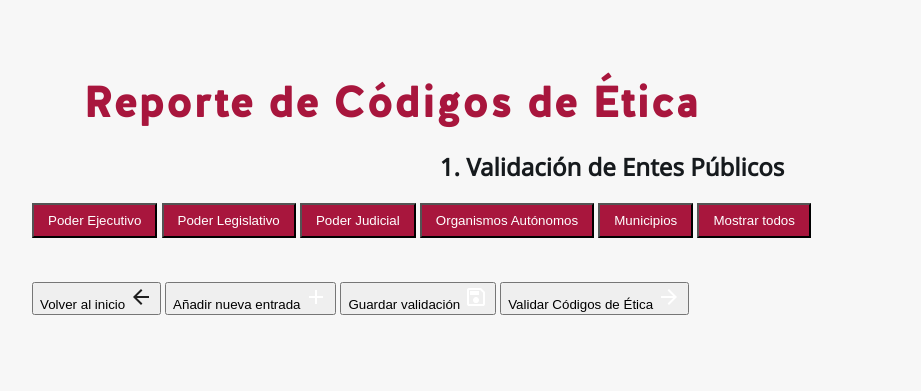
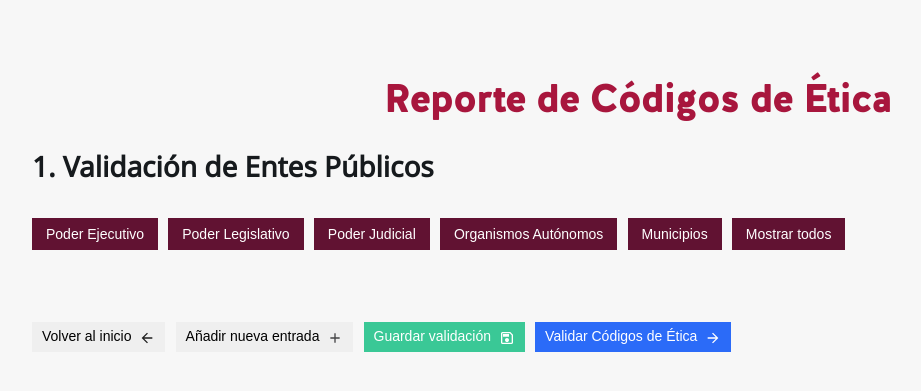
Before and after one commit to ArieBrito/reporte-codigos-etica, a Flask app: page /validar-instituciones in a window 1280 px wide. Shown: the top 391 px of the page, without its empty margins (28-949 px from the left). Run offline with Flask 3, Linux system fonts and the light colour scheme; the visitor is signed in with stand-in values (Sample User, id 1); data that the repository does not hold is empty.

Commit message:
Modificaciones de diseño para presentación

```diff
--- a/static/css/styles.css
+++ b/static/css/styles.css
@@ -4,78 +4,29 @@
 
 :root {
 
-    /* ===============================
-       COLORES INSTITUCIONALES
-    =============================== */
+    /* Colores institucionales */
+    --color-primary: #611232;
+    --color-primary-light: #7b173e;
+    --color-accent: #A8163D;
 
-    --color-primary: #A8163D;
-    --color-primary-dark: #5C2335;
-    --color-primary-soft: #C23A5C;
-
-    --color-secondary: #755472;
-    --color-secondary-soft: #8F6A8A;
-
-    /* ===============================
-       NEUTROS
-    =============================== */
-
-    --color-neutral-100: #ffffff;
-    --color-neutral-200: #f7f7f7;
-    --color-neutral-300: #E0E0E0; /* gray 88% */
-    --color-neutral-400: #cfcfcf;
-
-    /* ===============================
-       TEXTOS
-    =============================== */
+    --color-bg-main: #ffffff;
+    --color-bg-soft: #EBEBEB;
 
     --color-text-main: #161A1D;
-    --color-text-secondary: #3a3a3a;
-    --color-text-muted: #6b6b6b;
+    --color-text-secondary: #2d3436;
+    --color-text-muted: #444446;
 
-    /* ===============================
-       ESTADOS
-    =============================== */
+    --color-border-light: #ddd;
 
-    --color-success: #4F8A6A;
-    --color-success-soft: #E7F2EC;
-
-    --color-warning: #A57F2C;
-    --color-warning-soft: #F6EFD9;
-
-    --color-danger: #B42318;
-    --color-danger-soft: #FDECEA;
-
-    /* ===============================
-       FONDOS
-    =============================== */
-
-    --color-bg-main: var(--color-neutral-100);
-    --color-bg-soft: var(--color-neutral-200);
-
-    /* ===============================
-       BORDES
-    =============================== */
-
-    --color-border-light: var(--color-neutral-300);
-
-    /* ===============================
-       TIPOGRAFÍA
-    =============================== */
-
+    /* Tipografía */
     --font-heading: 'Patria', serif;
     --font-body: 'Noto', sans-serif;
 
-    /* ===============================
-       SOMBRAS
-    =============================== */
-
+    /* Sombras */
     --shadow-soft: 0 6px 18px rgba(0,0,0,0.06);
     --shadow-medium: 0 10px 24px rgba(0,0,0,0.12);
 
-    /* ===============================
-       TRANSICIONES
-    =============================== */
-
+    /* Transiciones */
     --transition-fast: 0.2s ease;
     --transition-medium: 0.25s ease;
 }
@@ -97,7 +48,7 @@
 }
 
 /* =====================================================
-   RESET
+   RESET BASE
 ===================================================== */
 
 * {
@@ -107,7 +58,7 @@
 body {
     margin: 0;
     font-family: var(--font-body);
-    background: var(--color-bg-main);
+    background-color: var(--color-bg-main);
     color: var(--color-text-secondary);
 }
 
@@ -116,7 +67,7 @@ body {
 ===================================================== */
 
 .header {
-
+    position: relative;
     width: 100%;
     padding: 20px 4vw;
 
@@ -124,14 +75,14 @@ body {
     justify-content: space-between;
     align-items: center;
 
-    background: white;
-    border-bottom: 1px solid var(--color-border-light);
+    background-color: white;
+    border-bottom: 1px solid #eee;
 
     z-index: 100;
 }
 
 .logo {
-    width: clamp(140px,40vw,200px);
+    width: clamp(140px, 40vw, 200px);
 }
 
 .header-actions {
@@ -151,17 +102,19 @@ body {
 ===================================================== */
 
 .hero {
-
     width: 100%;
     aspect-ratio: 16 / 6.5;
+    position: relative;
 
     background-image: url("/static/assets/logo/maqueta2.svg");
     background-size: cover;
     background-position: center;
+    background-repeat: no-repeat;
+
+    overflow: hidden;
 }
 
 .hero-content {
-
     position: absolute;
     inset: 0;
 
@@ -175,17 +128,16 @@ body {
 ===================================================== */
 
 h1 {
-
     font-family: var(--font-heading);
-    font-size: clamp(28px,3.5vw,72px);
+    font-size: clamp(28px, 3.5vw, 72px);
+    letter-spacing: -0.04em;
 
     margin: 4vh 0 0 4vw;
 
-    color: var(--color-primary);
+    color: var(--color-accent);
 }
 
 h2 {
-
     font-family: var(--font-body);
     font-weight: 600;
     text-align: center;
@@ -193,61 +145,47 @@ h2 {
 }
 
 h3 {
-
     font-family: var(--font-heading);
     text-align: center;
     color: var(--color-text-main);
 }
 
 h4 {
-
     font-family: var(--font-body);
-    color: var(--color-primary);
+    color: var(--color-accent);
 }
 
 /* =====================================================
-   BOTONES NAVEGACIÓN
+   BOTONES NAVEGACIÓN SUPERIOR
 ===================================================== */
 
 .buttons {
-
     display: flex;
     justify-content: center;
     gap: 40px;
-
     margin-top: 40px;
 }
 
 .btn {
-
     background: transparent;
     border: none;
-
     padding: 10px 18px;
     font-size: 20px;
-
     color: var(--color-text-muted);
-
     cursor: pointer;
-
     border-bottom: 2px solid transparent;
-
     transition: var(--transition-fast);
 }
 
 .btn:hover {
-
-    color: var(--color-primary);
+    color: black;
 }
 
 .btn.activo {
-
-    border-bottom: 2px solid var(--color-primary);
-    color: var(--color-primary);
+    border-bottom: 2px solid black;
 }
 
 .btn img {
-
     width: 16px;
     height: 16px;
 }
@@ -257,10 +195,8 @@ h4 {
 ===================================================== */
 
 .btn-login {
-
     padding: 8px 18px;
     border-radius: 6px;
-
     font-size: 14px;
     text-decoration: none;
 
@@ -271,350 +207,387 @@ h4 {
 }
 
 .btn-login:hover {
-
-    background: var(--color-primary-dark);
+    background: var(--color-primary-light);
 }
 
 .btn-login.secondary {
-
     background: transparent;
     border: 1px solid var(--color-primary);
     color: var(--color-primary);
 }
 
 .btn-login.secondary:hover {
-
     background: var(--color-primary);
     color: white;
 }
 
 /* =====================================================
-   MENU
+   MENU POST LOGIN
 ===================================================== */
 
 .menu-section {
-
-    background: var(--color-bg-soft);
+    background-color: var(--color-bg-soft);
     text-align: center;
-
     padding: 60px 0;
 }
 
 .menu-title {
-
     font-size: 28px;
     margin-bottom: 40px;
-
     color: var(--color-text-main);
 }
 
 .menu {
-
     display: flex;
     justify-content: center;
 }
 
 .card {
-
-    background: white;
-
+    background-color: white;
     padding: 30px 40px;
-
     border-radius: 12px;
-
+    font-size: 24px;
     text-decoration: none;
-
     color: var(--color-text-secondary);
 
     display: flex;
     flex-direction: column;
-
     gap: 15px;
 
     box-shadow: var(--shadow-soft);
-
-    border-left: 4px solid var(--color-primary);
-
     transition: var(--transition-medium);
 }
 
 .card img {
-
     width: 100%;
 }
 
 .card:hover {
-
     transform: translateY(-6px);
     box-shadow: var(--shadow-medium);
 }
 
 /* =====================================================
-   LOGIN
+   LOGIN PAGE
 ===================================================== */
 
 .login-body {
-
-    background: var(--color-bg-soft);
-
+    background-color: #f2f2f2;
     display: flex;
     justify-content: center;
     align-items: center;
-
     height: 100vh;
 }
 
 .login-container {
-
     background: white;
-
     width: 480px;
-
     padding: 60px 50px;
-
     text-align: center;
-
     box-shadow: 0 20px 40px rgba(0,0,0,0.08);
 }
 
 .login-logo img {
-
-    width: clamp(60px,8vw,120px);
+    width: clamp(60px, 8vw, 120px);
 }
 
 .login-title {
-
     font-family: var(--font-heading);
     font-size: 34px;
+    margin: 0;
+}
+
+.login-subtitle {
+    font-size: 14px;
+    margin-bottom: 20px;
 }
 
 .login-error {
-
-    color: var(--color-danger);
+    color: #b02a37;
+    margin-bottom: 20px;
+    font-size: 14px;
 }
 
 .login-form input {
-
     width: 100%;
-
     padding: 14px;
-
     margin-bottom: 20px;
-
     border: 1px solid var(--color-border-light);
-
     font-size: 16px;
+    outline: none;
 }
 
 .login-form input:focus {
-
     border-color: var(--color-primary);
-    outline: none;
 }
 
 .login-button {
-
     width: 100%;
-
     padding: 14px;
-
-    background: var(--color-primary);
-
+    background-color: var(--color-accent);
     color: white;
-
     border: none;
-
     font-size: 18px;
-
     cursor: pointer;
-
     transition: var(--transition-fast);
 }
 
 .login-button:hover {
-
-    background: var(--color-primary-dark);
-}
-
-/* =====================================================
-   VALIDACIÓN DE ENTES
-===================================================== */
-
-.inst-body {
-
-    background: var(--color-bg-soft);
-
-    padding: 40px 60px;
-}
-
-.inst-body .form-group {
-
-    background: white;
-
-    padding: 20px;
-
-    margin-bottom: 20px;
-
-    border-bottom: 1px solid var(--color-border-light);
-
-    box-shadow: var(--shadow-soft);
-}
-
-.inst-body input {
-
-    border: 1px solid var(--color-border-light);
-}
-
-.inst-body input:focus {
-
-    border-color: var(--color-primary);
-}
-
-.inst-body #tabs button {
-
-    background: var(--color-primary);
-
-    color: white;
-
-    padding: 8px 14px;
-}
-
-.inst-body #tabs button:hover {
-
-    background: var(--color-primary-dark);
-}
-
-.inst-body #tabs button.activo {
-
-    background: white;
-
-    color: var(--color-text-main);
-
-    border: 1px solid var(--color-primary);
-}
-
-.confirmado {
-
-    background: var(--color-success-soft);
-
-    border-left: 4px solid var(--color-success);
-}
-
-/* =====================================================
-   CÓDIGOS DE ÉTICA
-===================================================== */
-
-.codigos-body {
-
-    background: var(--color-bg-soft);
-
-    padding: 40px 60px;
-}
-
-.codigos-body .card {
-
-    background: white;
-
-    padding: 25px;
-
-    margin-bottom: 25px;
-
-    border-radius: 6px;
-
-    border-left: 4px solid var(--color-primary);
-
-    box-shadow: var(--shadow-soft);
-}
-
-.codigos-body input {
-
-    border: 1px solid var(--color-border-light);
-}
-
-.codigos-body input:focus {
-
-    border-color: var(--color-primary);
-}
-
-.codigos-body button {
-
-    padding: 7px 12px;
-
-    border: none;
-
-    cursor: pointer;
-}
-
-.codigos-body button:nth-of-type(1) {
-
-    background: var(--color-secondary);
-
-    color: white;
-}
-
-.codigos-body button:nth-of-type(2) {
-
-    background: var(--color-warning);
-
-    color: white;
-}
-
-.codigos-body > button:first-of-type {
-
-    background: var(--color-primary);
-    color: white;
-}
-
-/* =====================================================
-   BADGES
-===================================================== */
-
-.badge {
-
-    padding: 4px 10px;
-
-    border-radius: 20px;
-
-    font-size: 12px;
-
-    font-weight: 600;
-}
-
-.badge.pendiente {
-
-    background: var(--color-danger-soft);
-    color: var(--color-danger);
-}
-
-.badge.validado {
-
-    background: var(--color-success-soft);
-    color: var(--color-success);
+    background-color: #8d1132;
 }
 
 /* =====================================================
    RESPONSIVE
 ===================================================== */
 
-@media (max-width:900px) {
+@media (max-width: 900px) {
 
     .buttons {
-
         flex-direction: column;
         align-items: center;
-
         gap: 20px;
     }
 
     h1 {
-
         text-align: center;
         margin-left: 0;
+        padding: 0 5vw;
     }
 
     .header {
-
         flex-direction: column;
         gap: 10px;
     }
 }
+
+/* ========================================
+   VALIDACIÓN DE ENTES PÚBLICOS
+======================================== */
+
+.inst-body {
+    font-family: 'Noto', sans-serif;
+    background-color: #f7f7f7;
+    padding: 40px 60px;
+}
+
+.inst-body h1 {
+    font-family: 'Patria';
+    text-align: center;
+    font-size: 40px;
+    margin-bottom: 5px;
+}
+
+.inst-body h2 {
+    font-family: 'Noto';
+    text-align: left;
+    font-size: 28px;
+    margin-bottom: 25px;
+    color: #161A1D;
+}
+
+.inst-body input[type="text"] {
+    width: 400px;
+    padding: 8px;
+    border: 1px solid #ccc;
+    font-size: 14px;
+}
+
+.inst-body input[type="text"]:focus {
+    border-color: #611232;
+    outline: none;
+}
+
+.inst-body .form-group {
+    background: white;
+    padding: 20px;
+    margin-bottom: 20px;
+    border-bottom: 1px solid #ccc;
+    box-shadow: 0 5px 15px rgba(0,0,0,0.03);
+}
+
+.inst-body button {
+    margin-right: 6px;
+    margin-top: 8px;
+    cursor: pointer;
+    padding: 6px 10px;
+    border: none;
+    font-size: 14px;
+    transition: 0.2s ease;
+}
+
+.inst-body #tabs {
+    margin-bottom: 20px;
+}
+
+.inst-body #tabs button {
+    background: #611232;
+    color: white;
+    border: none;
+    padding: 8px 14px;
+}
+
+.inst-body #tabs button:hover {
+    background: #4a0d25;
+}
+
+.inst-body #tabs button.activo {
+    background: white;
+    color: #161A1D;
+    border: 1px solid #611232;
+}
+
+.inst-body .confirmado {
+    background-color: #f0f8f0;
+    border-left: 4px solid #4caf50;
+}
+
+.inst-body button[style*="#2B6BF8"] {
+    background: #2B6BF8 !important;
+    color: white !important;
+}
+
+.inst-body button[style*="#9B2247"] {
+    background: #9B2247 !important;
+    color: white !important;
+}
+
+/* ÍCONOS EN BOTONES */
+.inst-body button img {
+    width: 16px;
+    vertical-align: middle;
+    margin-left: 4px;
+}
+
+.inst-body .btn-guardar {
+    background: #3AC896;
+    color: white;
+}
+
+.inst-body .btn-validar {
+    background: #2B6BF8;
+    color: white;
+}
+
+/* ========================================
+   VALIDACIÓN DE CÓDIGOS DE ÉTICA
+======================================== */
+
+.codigos-body {
+    font-family: 'Noto', sans-serif;
+    background-color: #f7f7f7;
+    padding: 40px 60px;
+}
+
+.codigos-body h1 {
+    font-family: 'Patria';
+    text-align: center;
+    font-size: 40px;
+    margin-bottom: 5px;
+}
+
+.codigos-body h2 {
+    font-family: 'Noto';
+    text-align: left;
+    font-size: 28px;
+    margin-bottom: 25px;
+    color: #161A1D;
+}
+
+.codigos-body #contenedor {
+    max-width: 900px;
+}
+
+.codigos-body .card {
+    background: white;
+    padding: 25px;
+    margin-bottom: 25px;
+    border-radius: 6px;
+    box-shadow: 0 6px 18px rgba(0,0,0,0.04);
+    border-left: 4px solid #611232;
+}
+
+.codigos-body .card h3 {
+    margin-bottom: 15px;
+    font-size: 14px;
+}
+
+.codigos-body input[type="text"],
+.codigos-body input[type="number"],
+.codigos-body input[type="date"] {
+    width: 420px;
+    padding: 8px;
+    border: 1px solid #ccc;
+    font-size: 14px;
+    margin-top: 4px;
+}
+
+.codigos-body input:focus {
+    border-color: #611232;
+    outline: none;
+}
+
+.codigos-body label {
+    margin-right: 12px;
+    font-size: 14px;
+}
+
+.codigos-body button {
+    margin-right: 6px;
+    margin-top: 8px;
+    cursor: pointer;
+    padding: 6px 10px;
+    border: none;
+    font-size: 14px;
+    transition: 0.2s ease;
+}
+
+.codigos-body button:nth-of-type(1) {
+    background: #6c757d;
+    color: white;
+}
+
+.codigos-body button:nth-of-type(1):hover {
+    background: #5a6268;
+}
+
+.codigos-body button:nth-of-type(2) {
+    background: #A57F2C;
+    color: white;
+}
+
+.codigos-body button:nth-of-type(2):hover {
+    background: #8a6923;
+}
+
+.codigos-body > button:last-of-type {
+    background: #2c7be5;
+    color: white;
+}
+
+.codigos-body > button:last-of-type:hover {
+    background: #1a5fc4;
+}
+
+.codigos-body input:disabled {
+    background: #f0f0f0;
+    color: #888;
+    cursor: not-allowed;
+}
+
+.badge {
+    padding: 4px 10px;
+    border-radius: 20px;
+    font-size: 12px;
+    font-weight: 600;
+    display: inline-block;
+}
+
+.badge.pendiente {
+    background-color: #fdecea;
+    color: #b42318;
+}
+
+.badge.validado {
+    background-color: #e6f4ea;
+    color: #1e7e34;
+}
--- a/templates/validar_codigos.html
+++ b/templates/validar_codigos.html
@@ -15,7 +15,7 @@
 
 <br>
 
-<button onclick="window.location.href='/validar-instituciones'">
+<button type= "button" onclick="window.location.href='/validar-instituciones'">
     ← Volver a validación de Entes Públicos
 </button>
 
--- a/templates/validar_instituciones.html
+++ b/templates/validar_instituciones.html
@@ -34,7 +34,7 @@
     <img src="{{ url_for('static', filename='assets/icons/arrow_back_24dp.svg')}}">
 </button>
 
-<button type="button" onclick="agregarEntrada()" class="btn-add">
+<button type="button" onclick="agregarEntrada()">
     Añadir nueva entrada
     <img src="{{ url_for('static', filename='assets/icons/add.svg')}}">
 </button>
@@ -139,7 +139,7 @@ function crearFila(columnas, id, formulario, esNueva = false) {
         <br>
 
         <button type="button">Editar</button>
-        <button type="button" style="background:#A57F2C;color:white;">Confirmar</button>
+        <button type="button">Confirmar</button>
         <button type="button" style="background:#9B2247;color:white;">Eliminar</button>
     `;
 
```
Also changed, not shown: static/assets/icons/add.svg.
